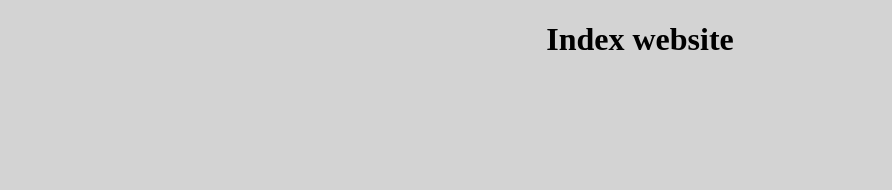
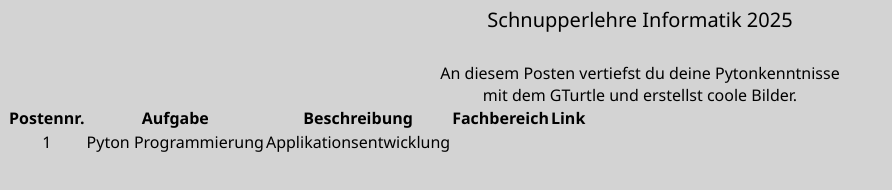
Before and after one commit to Pascal-Bruehwiler/Pascal-Bruehwiler, a plain HTML site: page index.html in a window 1280 px wide. Shown: the whole page, without its empty margins (0-892 px from the left). Drawn offline with Linux system fonts and the light colour scheme.

Commit message:
styles updated

```diff
--- a/index.html
+++ b/index.html
@@ -7,6 +7,26 @@
     <link rel="stylesheet" href="styles.css">
   </head>
   <body>
-    <h1>Index website</h1>
+    <h1>Schnupperlehre Informatik 2025</h1>
+    <table>
+        <thead>
+            <tr>
+                <th>Postennr.</th>
+                <th>Aufgabe</th>
+                <th>Beschreibung</th>
+                <th>Fachbereich</th>
+                <th>Link</th>
+            </tr>
+        </thead>
+        <tbody>
+            <tr>
+                <td>1</td>
+                <td>Pyton Programmierung</td>
+                <br>An diesem Posten vertiefst du deine Pytonkenntnisse </br> mit dem GTurtle und erstellst coole Bilder.</td>
+                <td>Applikationsentwicklung</td>
+                <td></td>
+            </tr>
+        </tbody>
+    </table>
   </body>
 </html>
--- a/styles.css
+++ b/styles.css
@@ -1,5 +1,37 @@
+
 body {
-    margin: 0;
+    margin-bottom: 60px;
     background: lightgrey;
     text-align: center;
+    font-family: 'Segoe UI', Tahoma, Geneva, Verdana, sans-serif;
 }
+
+h3, h2, h1 {
+    margin-top: 0;
+    margin-bottom: 0.5rem;
+    font-weight: 500;
+    line-height: 1.2;
+}
+
+h1, .h1 {
+    font-size: 20px;
+}
+
+h2, .h2 {
+    font-size: 16px;
+}
+
+h3, .h3 {
+    font-size: 14px;
+}
+
+table {
+    caption-side: bottom;
+    border-collapse: collapse;
+  }
+
+thead, tbody, tfoot, tr, td, th {
+  border-color: inherit;
+  border-style: solid;
+  border-width: 0;
+}
```
